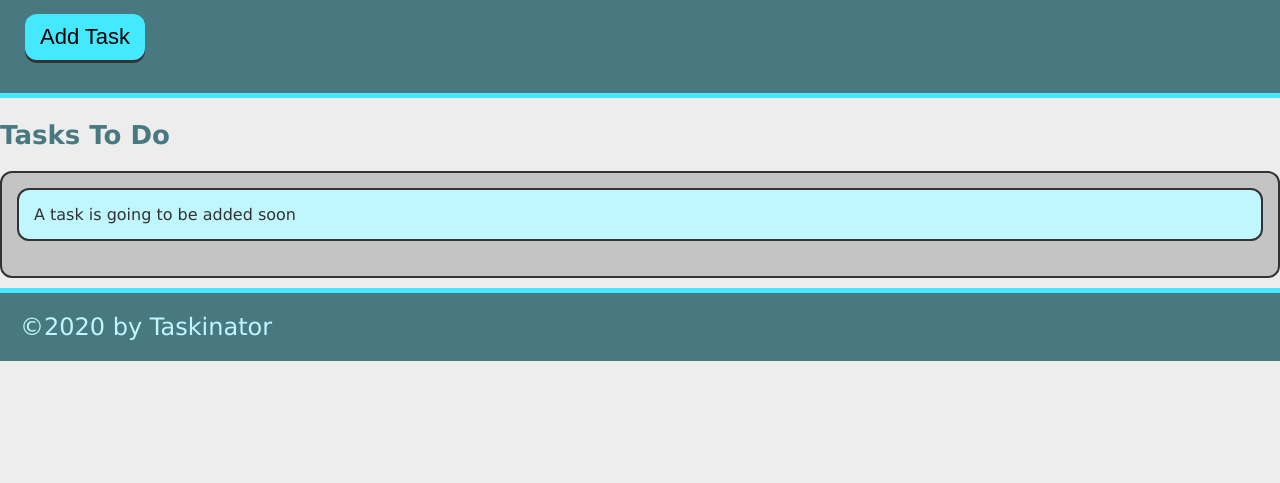
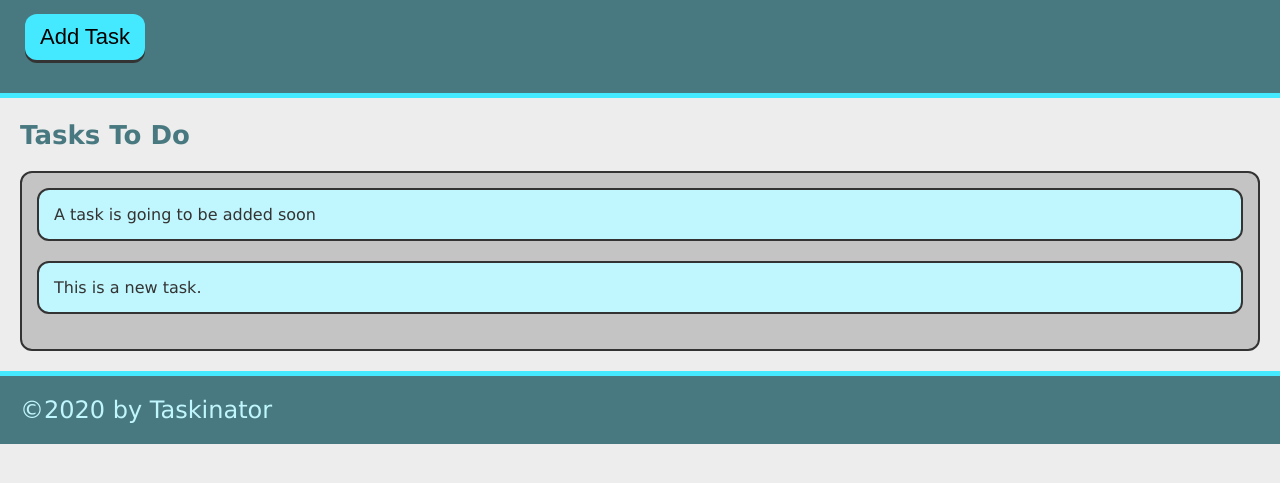
Before and after one commit to Infinitelooping/taskinator, a plain HTML site: page index.html in a window 1280 px wide. Both pictures are taken after a click on the button "Add Task". Shown: the part 115-598 px from the top of the page. Drawn offline with Linux system fonts and the light colour scheme.

Commit message:
added ability to create tasks

```diff
--- a/assets/js/script.js
+++ b/assets/js/script.js
@@ -0,0 +1,12 @@
+
+var buttonEl = document.querySelector("#save-task");
+var tasksToDoEl = document.querySelector("#tasks-to-do");
+
+var createTaskHandler = function() {
+    var listItemEl = document.createElement("li");
+    listItemEl.className = "task-item";
+    listItemEl.textContent = "This is a new task.";
+    tasksToDoEl.appendChild(listItemEl);
+  }
+
+buttonEl.addEventListener("click", createTaskHandler);
--- a/index.html
+++ b/index.html
@@ -14,14 +14,14 @@
         <p>
             Click the button below to add a new task!
         </p>
-        <button class="btn">Add Task</button>
+        <button class="btn" id="save-task">Add Task</button>
     </header>
 
     <!-- main section -->
     <main class="page-dontent">
-        <section class="tast-list-wrapper">
+        <section class="task-list-wrapper">
             <h2 class="list-title">Tasks To Do</h2>
-            <ul class="task-list">
+            <ul class="task-list" id ="tasks-to-do">
                 <li class="task-item">A task is going to be added soon</li>
 
             </ul>
```
